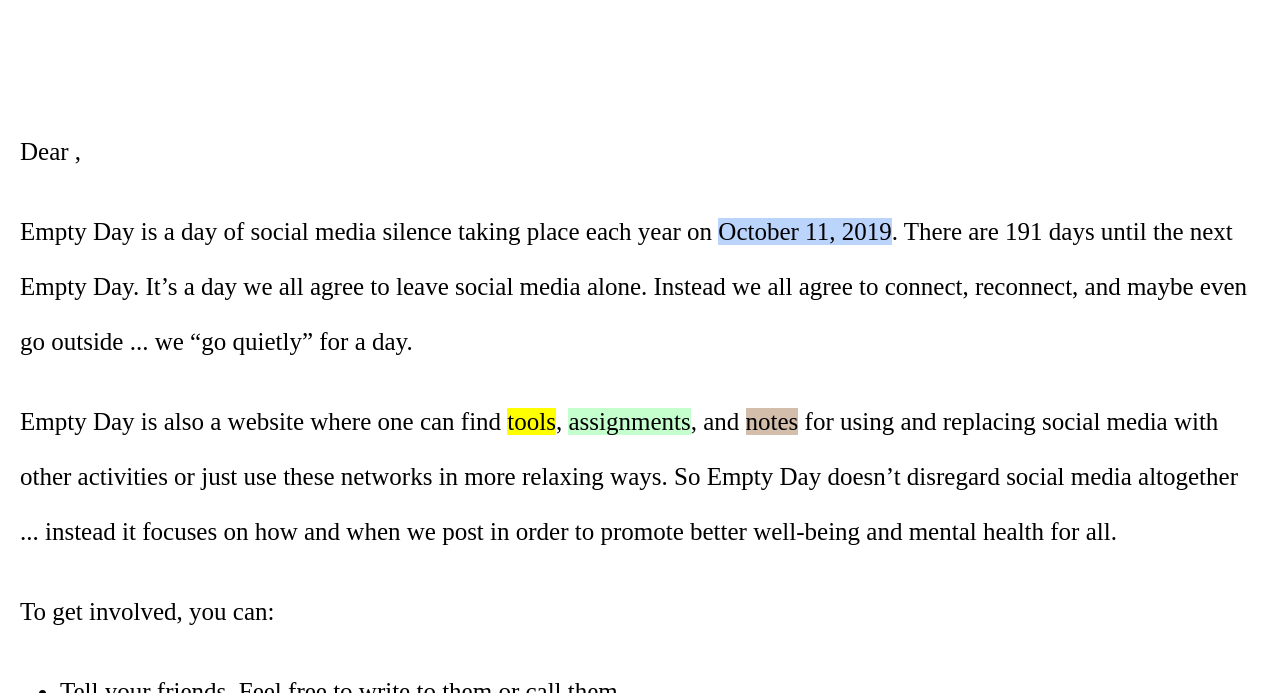
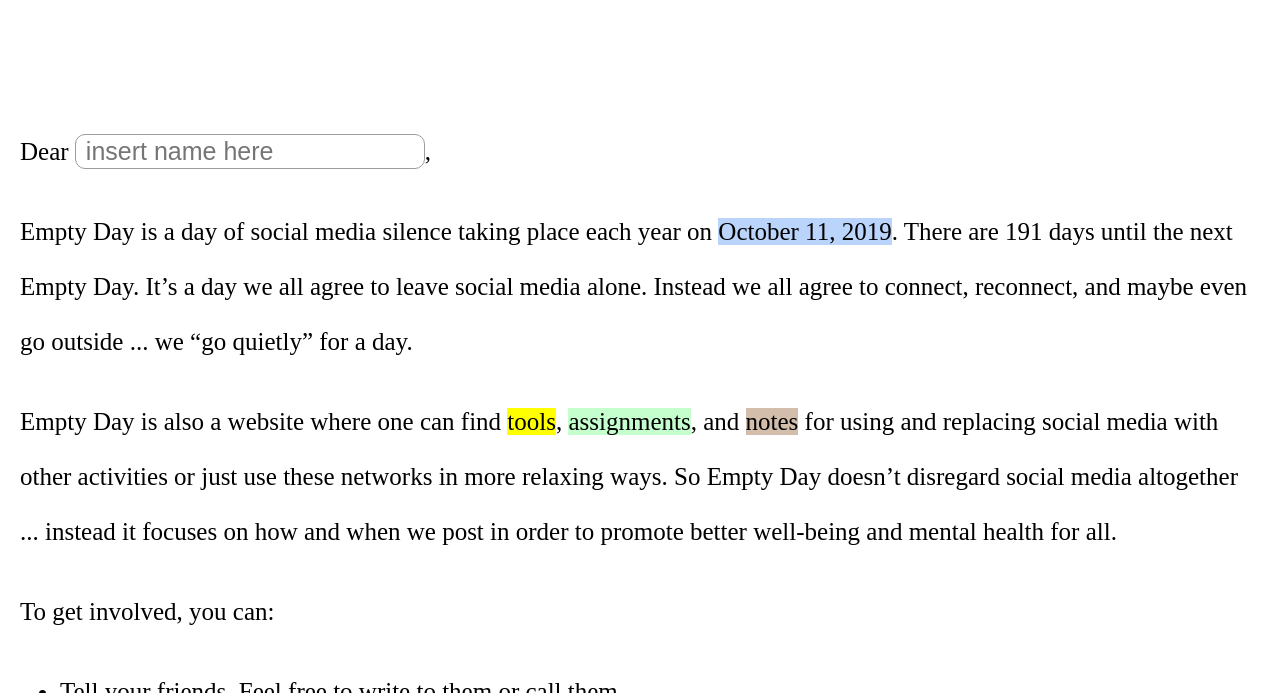
Before and after one commit to oilstel/empty-day-version-1, a plain HTML site: page index.html in a window 1280 px wide. Shown: the part 407-1100 px from the top of the page. Drawn offline with nearby package versions, Linux system fonts and the light colour scheme.

Commit message:
Update main.css

```diff
--- a/css/main.css
+++ b/css/main.css
@@ -62,9 +62,10 @@ nav select {
 }
 
 .name-form {
-    position: absolute;
-    right: 1em;
-    top: 14px;
+    position: relative;
+    display: inline;
+    /* right: 1em;
+    top: 14px; */
 }
 
 .field, .submit {
```
